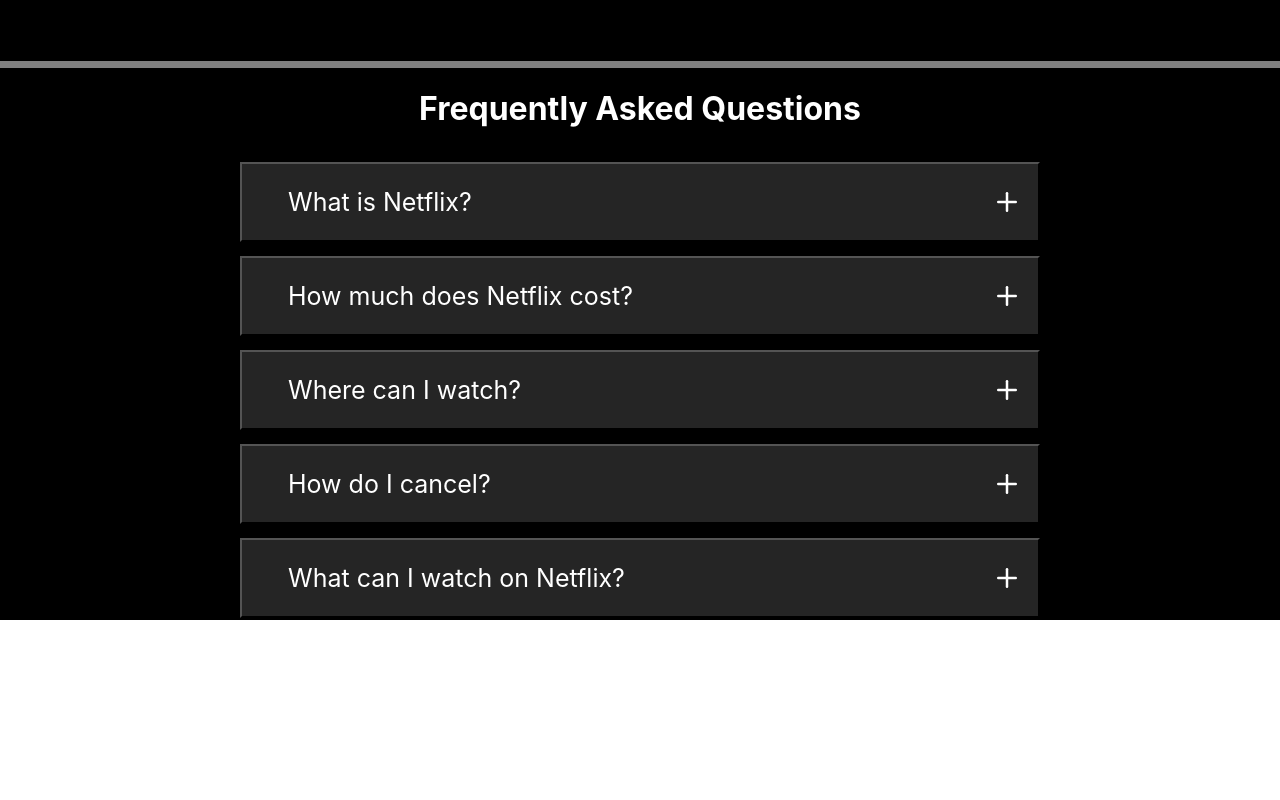
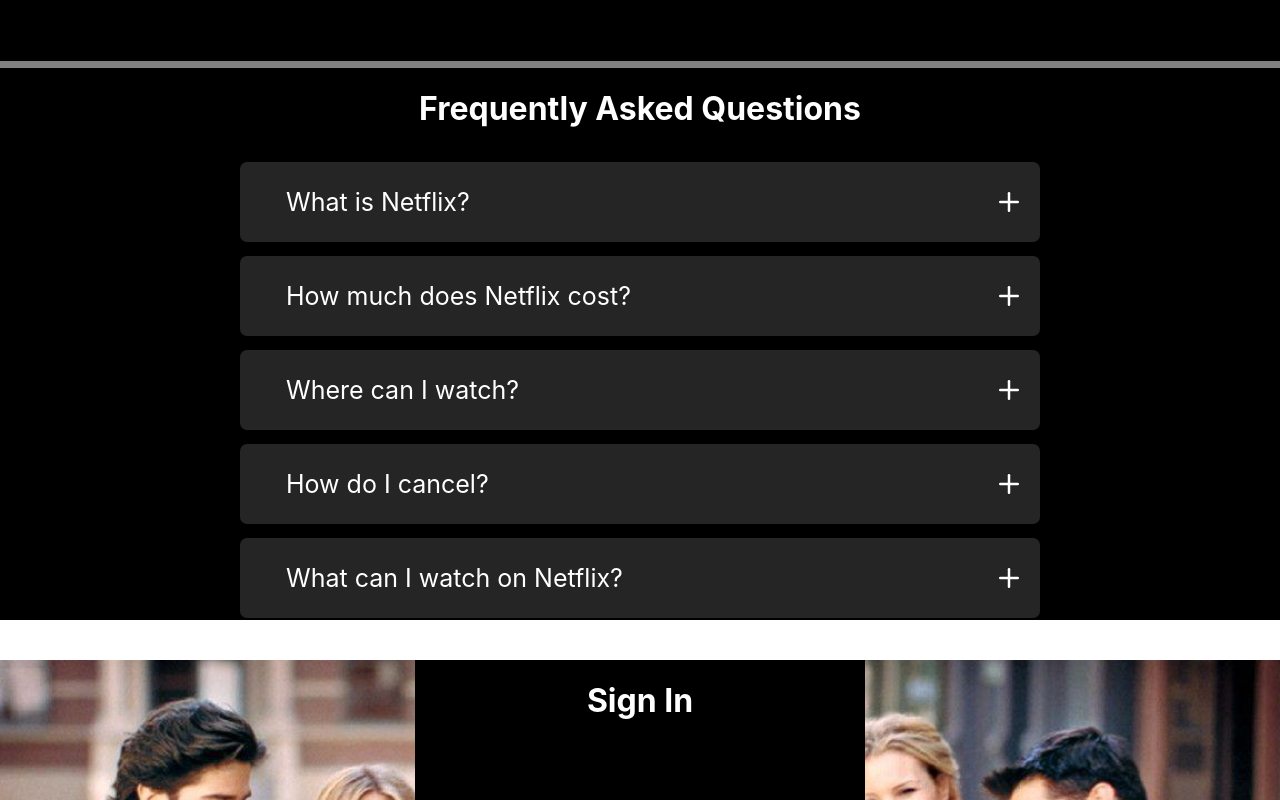
Before and after one commit to alle-likhitha/react-netflix-clone, a React (Create React App) app: page /auth in a window 1280 px wide. Shown: the part 2000-2800 px from the top of the page. Before the commit the page ends 2620 px from the top, so only its background shows below. Built offline with nearby package versions, Linux system fonts and the light colour scheme.

Commit message:
Added Discription Popup Component

```diff
--- a/src/components/GiftPage/GiftPage.module.css
+++ b/src/components/GiftPage/GiftPage.module.css
@@ -72,3 +72,17 @@
     font-weight: bold;
     border-radius: 7px;
 }
+button{
+    background-color: red;
+    border: none;
+    color : white;
+    align-content: center;
+    outline: none;
+    cursor: pointer;
+    font: inherit;
+    font-size: 15px;
+    /* padding: 20px 20px 40px 40px; */
+    text-align: center;
+    font-weight: bold;
+    border-radius: 7px;
+}
--- /dev/null
+++ b/src/components/Signin/Signin.js
@@ -0,0 +1,105 @@
+import React, { Component } from 'react';
+import classes from './Signin.module.css';
+import Input from '../../ui/Input/Input';
+// import Button from '../../ui/Button/Button';
+import { validityCheckHandler } from '../../hoc/Shared/Utility';
+import {updateObject} from '../../hoc/Shared/Utility';
+class Signin extends Component{
+
+
+    state={
+        controls:{
+            email:{
+                elementType:'input',
+                elementConfig:{
+                    type:'email',
+                    placeholder:'Mail Id'
+                },
+                value:'',
+                validation:{
+                    required:true,
+                    isEmail:true
+
+                },
+                isValid:false,
+                touched:false,
+                label:"Email ID:"
+
+            },
+            password:{
+                elementType:'input',
+                elementConfig:{
+                    type:'password',
+                    placeholder:'Password'
+                },
+                value:'',
+                validation:{
+                    required:true,
+                    minLength: true
+
+                },
+                isValid:false,
+                touched:false,
+                label:'Password:'
+
+            }
+
+        },
+        isSignup:true
+    }
+
+    formChangeHandler(event, controlName){
+        // console.log(this.state.controls)
+        const updateState = updateObject(this.state.controls, {
+            [controlName]: updateObject(this.state.controls[controlName], {
+                value:event.target.value,
+                touched:true,
+                isValid: validityCheckHandler(this.state.controls[controlName].value, this.state.controls[controlName].validation)
+            })
+        });
+
+        this.setState({controls:updateState})
+    }
+    render(){
+        let formeleArray = [];
+        for(let key in this.state.controls){
+            formeleArray.push({
+                id:key,
+                config:this.state.controls[key]
+            })
+
+        }
+        let formdata =(
+            <form >
+                 {formeleArray.map(formelement=>(
+                    <Input key={formelement.id}
+                    elementType={formelement.config.elementType}
+                    elementConfig={formelement.config.elementConfig}
+                    value={formelement.config.value}
+                    shouldValidate={formelement.config.validation}
+                    changed={(event)=> this.formChangeHandler(event, formelement.id)}
+                    touched={formelement.config.touched}
+                    invalid={!formelement.config.isValid}
+                    // label={formelement.config.label}
+                    />
+
+                    ))}
+                    <button clicked={this.submitHandler}>Submit</button>
+                </form>
+
+        )
+        return(
+            <div className={classes.Signin}>
+                <div className={classes.InnerBox}>
+                    <h1>Sign In</h1>
+                    {formdata}
+                    <p>Remember ME     Need Help!</p>
+                    <p></p>
+                </div>
+            </div>
+        )
+    }
+}
+
+
+export default Signin;
--- /dev/null
+++ b/src/components/Signin/Signin.module.css
@@ -0,0 +1,18 @@
+.Signin{
+    height: 100%;
+    width: 100%;
+    display: block;
+    background: url("../../assets/images/friendswallpaper.jpg");
+    background-size: cover;
+    background-repeat: no-repeat;
+    color: rgb(255, 255, 255);
+}
+.InnerBox{
+    height: 500px;
+    width: 450px;
+    margin: 0 auto;
+    background-color: black;
+    display: flex;
+    flex-direction: column;
+    justify-content: space-between;
+}
--- a/src/containers/Auth/Auth.js
+++ b/src/containers/Auth/Auth.js
@@ -3,6 +3,7 @@
 import Tvphoto from '../../assets/images/loginpage.jpg';
 import {FiPlus} from 'react-icons/fi';
 import {FiX} from 'react-icons/fi';
+import Signin from '../../components/Signin/Signin';
 class Auth extends Component{
     state = {
         questions:[
@@ -93,6 +94,9 @@
                         {qands}
                     </div>
                 </div>
+                <br />
+                <br />
+                <Signin />
             </div>
         );
     }
--- /dev/null
+++ b/src/hoc/Shared/Utility.js
@@ -0,0 +1,38 @@
+export const updateObject = (oldObj, updatedObj)=>{
+    return{
+        ...oldObj,
+        ...updatedObj
+    };
+    };
+
+    export const validityCheckHandler = (value, rules) => {
+        let isValid = true;
+        if ( !rules ) {
+            return true;
+        }
+
+        if ( rules.required ) {
+            isValid = value.trim() !== '' && isValid;
+        }
+
+        if ( rules.minLength ) {
+            isValid = value.length >= rules.minLength && isValid
+        }
+
+        if ( rules.maxLength ) {
+            isValid = value.length <= rules.maxLength && isValid
+        }
+
+        if ( rules.isEmail ) {
+            const pattern = /^\w+([\\.-]?\w+)*@\w+([\\.-]?\w+)*(\.\w{2,3})+$/;
+            // alert(value.match(pattern));
+            isValid = pattern.test( value ) && isValid
+        }
+
+        if ( rules.isNumeric ) {
+            const pattern = /^\d+$/;
+            isValid = pattern.test( value ) && isValid
+        }
+
+        return isValid;
+    }
--- /dev/null
+++ b/src/ui/Input/Input.js
@@ -0,0 +1,45 @@
+import React from 'react';
+import classes from './Input.module.css'
+
+const input =(props)=>{
+
+
+    let inputEle = null;
+    const inputClasses = [classes.InputEle];
+    if(props.invalid && props.shouldValidate && props.touched){
+        inputClasses.push(classes.Invalid)
+    }
+
+    switch(props.elementType){
+        case('input'):
+            // <label>{props.value}</label>
+            inputEle=<input  className={inputClasses.join(' ')} value={props.value} {...props.elementConfig} onChange={props.changed} />
+            break;
+        case('textarea'):
+            inputEle=<textarea  className={inputClasses.join(' ')} {...props.elementConfig} value={props.value} onChange={props.changed}/>
+            break;
+        case('select'):
+            inputEle=<select  className={inputClasses.join(' ')}
+             value={props.value} onChange={props.changed}>
+                {props.elementConfig.options.map(option =>(
+                    <option value={option.value} key={option.value}  >
+                    {option.displayValue}
+                    </option>
+                ))}
+             </select>
+            break;
+        default:
+            inputEle=<input className={inputClasses.join(' ')} {...props.elementConfig} value={props.value}  onChange={props.changed}/>
+    }
+
+
+
+    return(
+        <div className={classes.Input}>
+            <label className={classes.Label}>{props.label} </label>
+            {inputEle}
+        </div>
+    );
+}
+
+export default input;
--- /dev/null
+++ b/src/ui/Input/Input.module.css
@@ -0,0 +1,46 @@
+.Input{
+    width: 100%;
+    padding: 10px;
+    padding-left: 60px;
+    margin-bottom: 15px;
+    box-sizing: border-box;
+    /* justify-items: center;
+    align-content: center; */
+}
+
+.Lable{
+    font-weight: bold;
+    display: flex;
+    margin-bottom: 10px;
+    flex-direction: initial;
+
+}
+label{
+    float: left;
+    margin: 5px;
+}
+.InputEle{
+    outline: none;
+    border: 1px solid #ccc;
+    background-color: rgb(119, 119, 119);
+    font: inherit;
+    padding: 5px 10px;
+    border-radius: 10px;
+    /* justify-content: center;
+    align-content: center; */
+    /* margin-left: 40%; */
+    height: 40px;
+    width: 300px;
+    display: block;
+    box-sizing: border-box;
+}
+.InputEle:focus{
+    outline: none;
+    background-color: #ccc;
+}
+
+
+.Invalid{
+    border-color:red;
+    background-color: rgb(243, 152, 141);
+}
```
